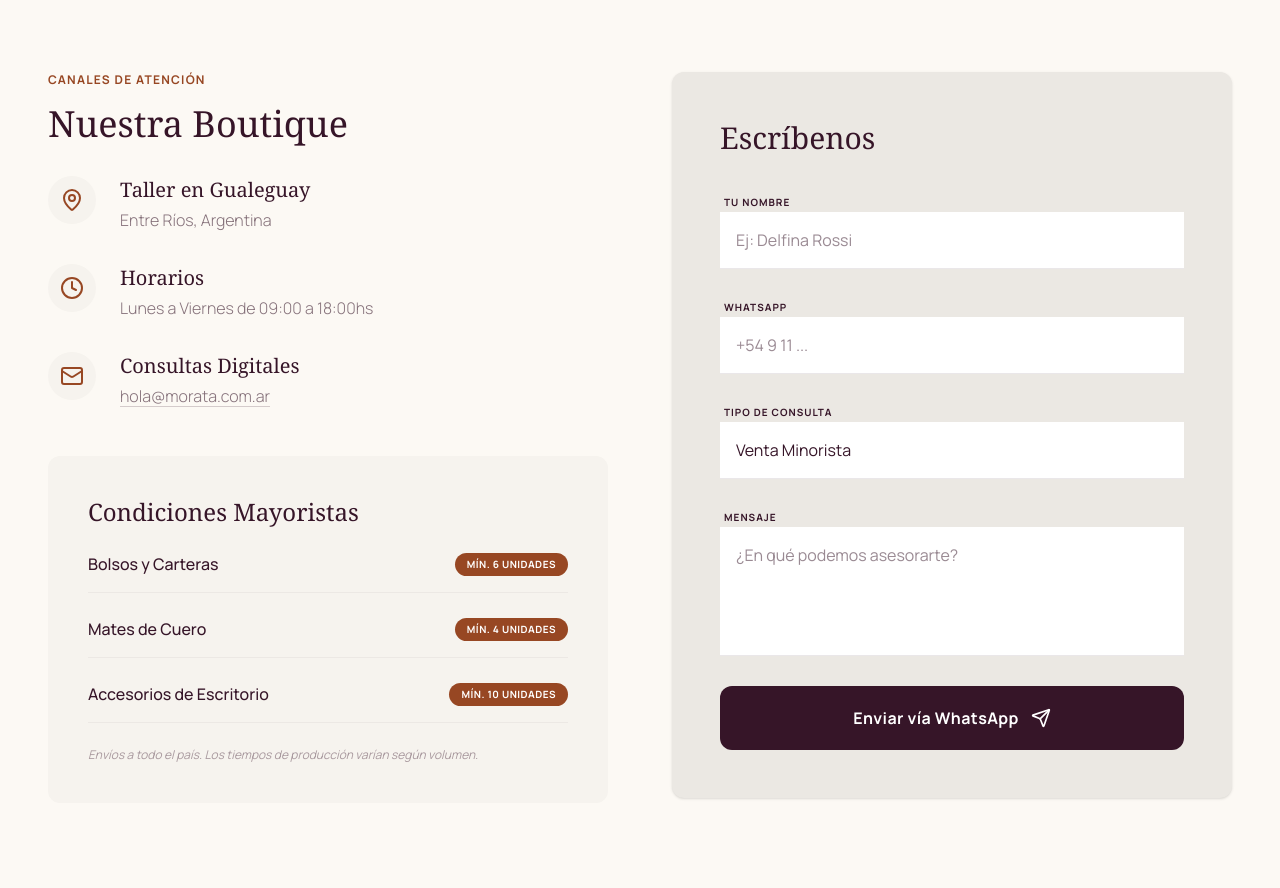
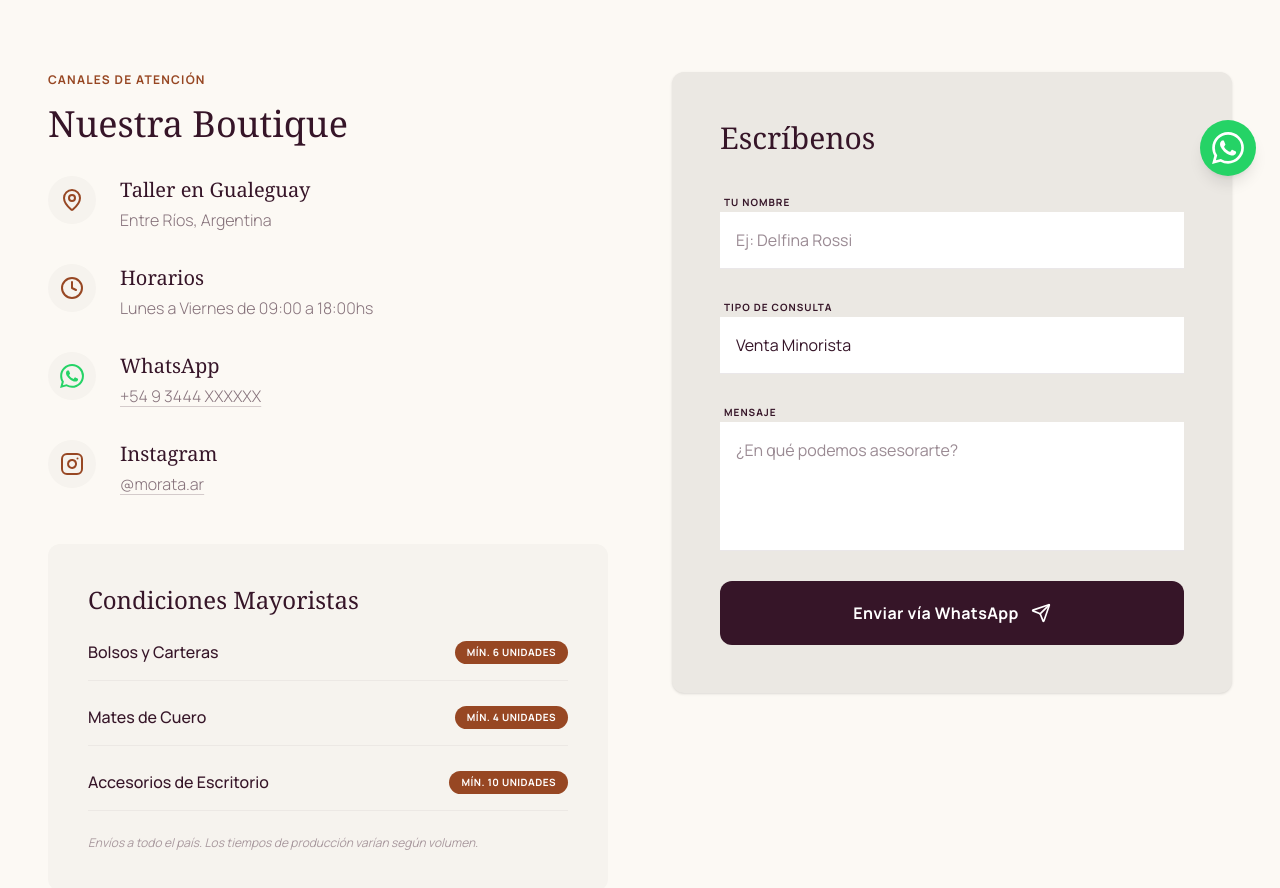
Before and after one commit to lfgonz96/morata-ecommerce, a React (Vite) app: page /contacto in a window 1280 px wide. Shown: the part 600-1488 px from the top of the page. Built offline with nearby package versions, Linux system fonts and the light colour scheme.

Commit message:
feat: WhatsApp flotante, Instagram y contacto actualizado

```diff
--- a/src/App.tsx
+++ b/src/App.tsx
@@ -9,6 +9,7 @@
 import Home from './views/Home';
 import Catalogo from './views/Catalogo';
 import Contacto from './views/Contacto';
+import FloatingWhatsApp from './components/FloatingWhatsApp';
 import { useEffect } from 'react';
 import { useLocation } from 'react-router-dom';
 
@@ -34,6 +35,7 @@
           </Routes>
         </main>
         <Footer />
+        <FloatingWhatsApp />
       </div>
     </Router>
   );
--- /dev/null
+++ b/src/components/FloatingWhatsApp.tsx
@@ -0,0 +1,18 @@
+const WA_URL = `https://wa.me/5491155912159?text=${encodeURIComponent('Hola! Consulta desde el sitio web de Morata 👜')}`;
+
+export default function FloatingWhatsApp() {
+  return (
+    <a
+      href={WA_URL}
+      target="_blank"
+      rel="noopener noreferrer"
+      aria-label="Contactar por WhatsApp"
+      className="fixed bottom-6 right-6 z-[9999] w-14 h-14 rounded-full flex items-center justify-center shadow-lg hover:scale-110 transition-transform duration-200"
+      style={{ backgroundColor: '#25D366' }}
+    >
+      <svg viewBox="0 0 24 24" fill="white" className="w-8 h-8">
+        <path d="M17.472 14.382c-.297-.149-1.758-.867-2.03-.967-.273-.099-.471-.148-.67.15-.197.297-.767.966-.94 1.164-.173.199-.347.223-.644.075-.297-.15-1.255-.463-2.39-1.475-.883-.788-1.48-1.761-1.653-2.059-.173-.297-.018-.458.13-.606.134-.133.298-.347.446-.52.149-.174.198-.298.298-.497.099-.198.05-.371-.025-.52-.075-.149-.669-1.612-.916-2.207-.242-.579-.487-.5-.669-.51-.173-.008-.371-.01-.57-.01-.198 0-.52.074-.792.372-.272.297-1.04 1.016-1.04 2.479 0 1.462 1.065 2.875 1.213 3.074.149.198 2.096 3.2 5.077 4.487.709.306 1.262.489 1.694.625.712.227 1.36.195 1.871.118.571-.085 1.758-.719 2.006-1.413.248-.694.248-1.289.173-1.413-.074-.124-.272-.198-.57-.347m-5.421 7.403h-.004a9.87 9.87 0 01-5.031-1.378l-.361-.214-3.741.982.998-3.648-.235-.374a9.86 9.86 0 01-1.51-5.26c.001-5.45 4.436-9.884 9.888-9.884 2.64 0 5.122 1.03 6.988 2.898a9.825 9.825 0 012.893 6.994c-.003 5.45-4.437 9.884-9.885 9.884m8.413-18.297A11.815 11.815 0 0012.05 0C5.495 0 .16 5.335.157 11.892c0 2.096.547 4.142 1.588 5.945L.057 24l6.305-1.654a11.882 11.882 0 005.683 1.448h.005c6.554 0 11.89-5.335 11.893-11.893a11.821 11.821 0 00-3.48-8.413z" />
+      </svg>
+    </a>
+  );
+}
--- a/src/components/Footer.tsx
+++ b/src/components/Footer.tsx
@@ -46,9 +46,15 @@
             </button>
           </div>
           <div className="flex space-x-4 mt-8">
-            <Link to="#" className="text-primary/40 hover:text-secondary transition-colors">
+            <a
+              href="https://www.instagram.com/morata.ar/"
+              target="_blank"
+              rel="noopener noreferrer"
+              aria-label="Instagram de Morata"
+              className="text-primary/40 hover:text-secondary transition-colors"
+            >
               <Instagram className="w-5 h-5" />
-            </Link>
+            </a>
             <Link to="#" className="text-primary/40 hover:text-secondary transition-colors">
               <Facebook className="w-5 h-5" />
             </Link>
--- a/src/components/Navbar.tsx
+++ b/src/components/Navbar.tsx
@@ -1,5 +1,5 @@
 import { Link, useLocation } from 'react-router-dom';
-import { ShoppingBag, Menu, X } from 'lucide-react';
+import { ShoppingBag, Menu, X, Instagram } from 'lucide-react';
 import { useState, useEffect } from 'react';
 import { motion, AnimatePresence } from 'motion/react';
 
@@ -45,6 +45,15 @@
         </div>
 
         <div className="flex items-center space-x-6">
+          <a
+            href="https://www.instagram.com/morata.ar/"
+            target="_blank"
+            rel="noopener noreferrer"
+            className="hidden md:block text-primary/60 hover:text-secondary transition-colors"
+            aria-label="Instagram de Morata"
+          >
+            <Instagram className="w-5 h-5" />
+          </a>
           <button className="relative hover:opacity-80 transition-opacity">
             <ShoppingBag className="w-6 h-6 text-primary" />
             <span className="absolute -top-1 -right-1 bg-secondary text-white text-[10px] font-bold w-4 h-4 flex items-center justify-center rounded-full">0</span>
@@ -78,6 +87,16 @@
                   {link.name}
                 </Link>
               ))}
+              <a
+                href="https://www.instagram.com/morata.ar/"
+                target="_blank"
+                rel="noopener noreferrer"
+                className="flex items-center gap-2 text-primary/60 hover:text-secondary transition-colors"
+                onClick={() => setIsOpen(false)}
+              >
+                <Instagram className="w-5 h-5" />
+                <span className="font-serif text-xl">Instagram</span>
+              </a>
             </div>
           </motion.div>
         )}
--- a/src/views/Contacto.tsx
+++ b/src/views/Contacto.tsx
@@ -1,7 +1,21 @@
+import { useState } from 'react';
 import { motion } from 'motion/react';
-import { MapPin, Clock, Mail, Send, CreditCard, Wallet, Landmark } from 'lucide-react';
+import { MapPin, Clock, Instagram, Send, CreditCard, Wallet, Landmark } from 'lucide-react';
+
+const WA_NUMBER = '5491155912159';
+const WA_DEFAULT_MSG = 'Hola! Consulta desde el sitio web de Morata 👜';
 
 export default function Contacto() {
+  const [nombre, setNombre] = useState('');
+  const [consulta, setConsulta] = useState('Venta Minorista');
+  const [mensaje, setMensaje] = useState('');
+
+  function handleWhatsApp(e: { preventDefault: () => void }) {
+    e.preventDefault();
+    const text = `Hola! Soy ${nombre || 'un cliente'}. Consulta: ${consulta}. ${mensaje || WA_DEFAULT_MSG}`;
+    window.open(`https://wa.me/${WA_NUMBER}?text=${encodeURIComponent(text)}`, '_blank');
+  }
+
   return (
     <div className="pt-24">
       {/* Hero */}
@@ -63,11 +77,36 @@
                 </div>
                 <div className="flex items-start gap-6">
                   <div className="w-12 h-12 rounded-full bg-surface flex items-center justify-center shrink-0">
-                    <Mail className="w-6 h-6 text-secondary" />
+                    <svg viewBox="0 0 24 24" className="w-6 h-6" style={{ fill: '#25D366' }}>
+                      <path d="M17.472 14.382c-.297-.149-1.758-.867-2.03-.967-.273-.099-.471-.148-.67.15-.197.297-.767.966-.94 1.164-.173.199-.347.223-.644.075-.297-.15-1.255-.463-2.39-1.475-.883-.788-1.48-1.761-1.653-2.059-.173-.297-.018-.458.13-.606.134-.133.298-.347.446-.52.149-.174.198-.298.298-.497.099-.198.05-.371-.025-.52-.075-.149-.669-1.612-.916-2.207-.242-.579-.487-.5-.669-.51-.173-.008-.371-.01-.57-.01-.198 0-.52.074-.792.372-.272.297-1.04 1.016-1.04 2.479 0 1.462 1.065 2.875 1.213 3.074.149.198 2.096 3.2 5.077 4.487.709.306 1.262.489 1.694.625.712.227 1.36.195 1.871.118.571-.085 1.758-.719 2.006-1.413.248-.694.248-1.289.173-1.413-.074-.124-.272-.198-.57-.347m-5.421 7.403h-.004a9.87 9.87 0 01-5.031-1.378l-.361-.214-3.741.982.998-3.648-.235-.374a9.86 9.86 0 01-1.51-5.26c.001-5.45 4.436-9.884 9.888-9.884 2.64 0 5.122 1.03 6.988 2.898a9.825 9.825 0 012.893 6.994c-.003 5.45-4.437 9.884-9.885 9.884m8.413-18.297A11.815 11.815 0 0012.05 0C5.495 0 .16 5.335.157 11.892c0 2.096.547 4.142 1.588 5.945L.057 24l6.305-1.654a11.882 11.882 0 005.683 1.448h.005c6.554 0 11.89-5.335 11.893-11.893a11.821 11.821 0 00-3.48-8.413z" />
+                    </svg>
                   </div>
                   <div>
-                    <h4 className="font-serif text-xl text-primary">Consultas Digitales</h4>
-                    <p className="text-primary/60 font-light mt-1 underline decoration-primary/20 underline-offset-4">hola@morata.com.ar</p>
+                    <h4 className="font-serif text-xl text-primary">WhatsApp</h4>
+                    <a
+                      href={`https://wa.me/${WA_NUMBER}?text=${encodeURIComponent(WA_DEFAULT_MSG)}`}
+                      target="_blank"
+                      rel="noopener noreferrer"
+                      className="text-primary/60 font-light mt-1 hover:text-secondary transition-colors underline decoration-primary/20 underline-offset-4 block"
+                    >
+                      +54 9 3444 XXXXXX
+                    </a>
+                  </div>
+                </div>
+                <div className="flex items-start gap-6">
+                  <div className="w-12 h-12 rounded-full bg-surface flex items-center justify-center shrink-0">
+                    <Instagram className="w-6 h-6 text-secondary" />
+                  </div>
+                  <div>
+                    <h4 className="font-serif text-xl text-primary">Instagram</h4>
+                    <a
+                      href="https://www.instagram.com/morata.ar/"
+                      target="_blank"
+                      rel="noopener noreferrer"
+                      className="text-primary/60 font-light mt-1 hover:text-secondary transition-colors underline decoration-primary/20 underline-offset-4 block"
+                    >
+                      @morata.ar
+                    </a>
                   </div>
                 </div>
               </div>
@@ -99,26 +138,24 @@
           {/* Form */}
           <div className="bg-surface-dark p-12 rounded-xl shadow-sm relative overflow-hidden">
             <h2 className="font-serif text-3xl text-primary mb-8">Escríbenos</h2>
-            <form className="space-y-6" onSubmit={(e) => e.preventDefault()}>
+            <form className="space-y-6" onSubmit={handleWhatsApp}>
               <div className="space-y-2">
                 <label className="text-[10px] font-bold text-primary tracking-widest uppercase ml-1">Tu Nombre</label>
                 <input
                   type="text"
+                  value={nombre}
+                  onChange={(e) => setNombre(e.target.value)}
                   className="w-full bg-white border-0 border-b border-primary/10 focus:ring-0 focus:border-secondary p-4 transition-colors"
                   placeholder="Ej: Delfina Rossi"
                 />
               </div>
               <div className="space-y-2">
-                <label className="text-[10px] font-bold text-primary tracking-widest uppercase ml-1">WhatsApp</label>
-                <input
-                  type="tel"
-                  className="w-full bg-white border-0 border-b border-primary/10 focus:ring-0 focus:border-secondary p-4 transition-colors"
-                  placeholder="+54 9 11 ..."
-                />
-              </div>
-              <div className="space-y-2">
                 <label className="text-[10px] font-bold text-primary tracking-widest uppercase ml-1">Tipo de Consulta</label>
-                <select className="w-full bg-white border-0 border-b border-primary/10 focus:ring-0 focus:border-secondary p-4 transition-colors appearance-none">
+                <select
+                  value={consulta}
+                  onChange={(e) => setConsulta(e.target.value)}
+                  className="w-full bg-white border-0 border-b border-primary/10 focus:ring-0 focus:border-secondary p-4 transition-colors appearance-none"
+                >
                   <option>Venta Minorista</option>
                   <option>Venta Mayorista</option>
                   <option>Prensa / Colaboraciones</option>
@@ -129,11 +166,16 @@
                 <label className="text-[10px] font-bold text-primary tracking-widest uppercase ml-1">Mensaje</label>
                 <textarea
                   rows={4}
+                  value={mensaje}
+                  onChange={(e) => setMensaje(e.target.value)}
                   className="w-full bg-white border-0 border-b border-primary/10 focus:ring-0 focus:border-secondary p-4 transition-colors resize-none"
                   placeholder="¿En qué podemos asesorarte?"
                 ></textarea>
               </div>
-              <button className="w-full bg-primary text-white py-5 rounded-xl font-bold tracking-wide flex items-center justify-center gap-3 hover:bg-primary-light transition-all group">
+              <button
+                type="submit"
+                className="w-full bg-primary text-white py-5 rounded-xl font-bold tracking-wide flex items-center justify-center gap-3 hover:bg-primary-light transition-all group"
+              >
                 <span>Enviar vía WhatsApp</span>
                 <Send className="w-5 h-5 transition-transform group-hover:translate-x-1" />
               </button>
```
Also changed, not shown: .claude/settings.local.json (added), 1 other file (tests, documents, lock files or other folders).
